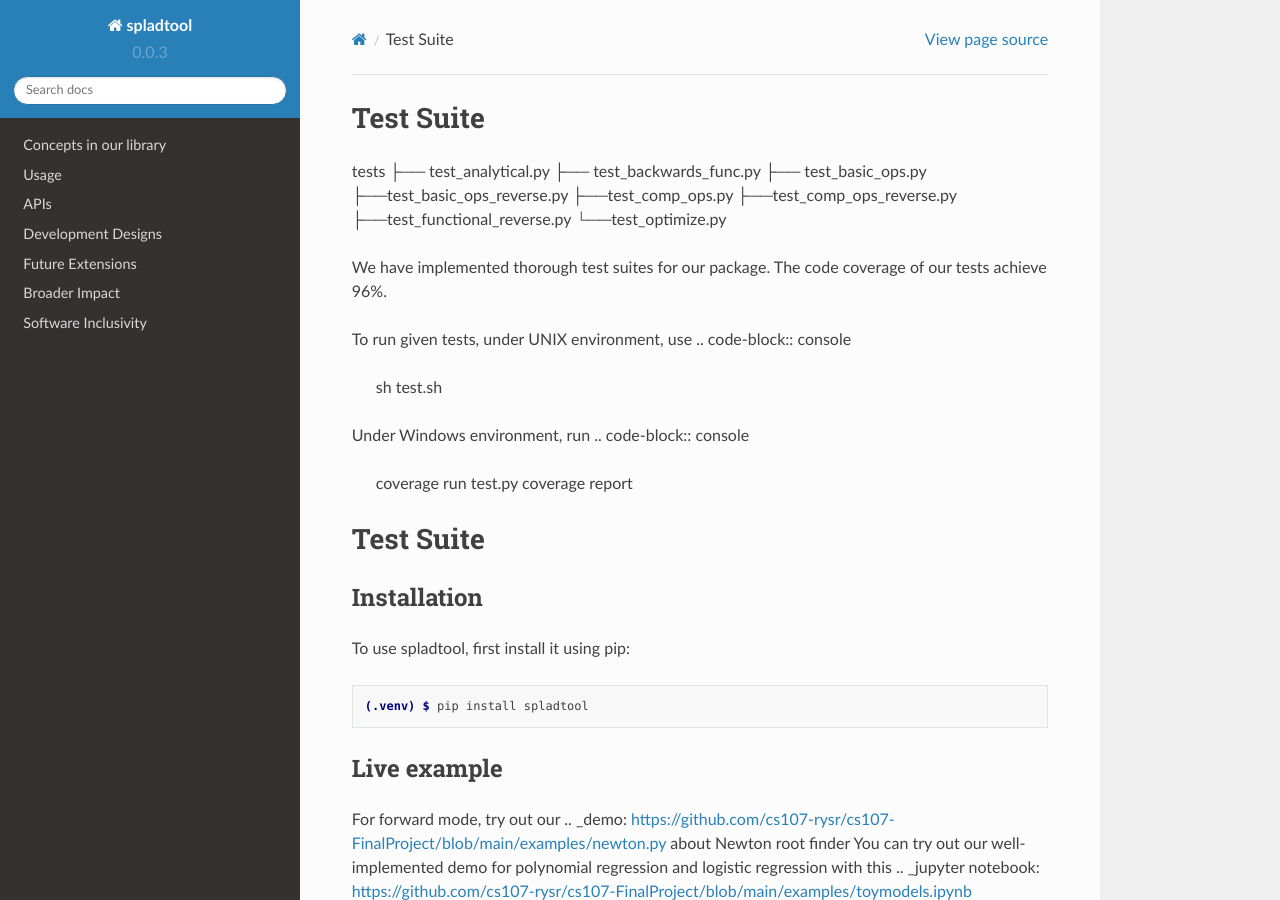
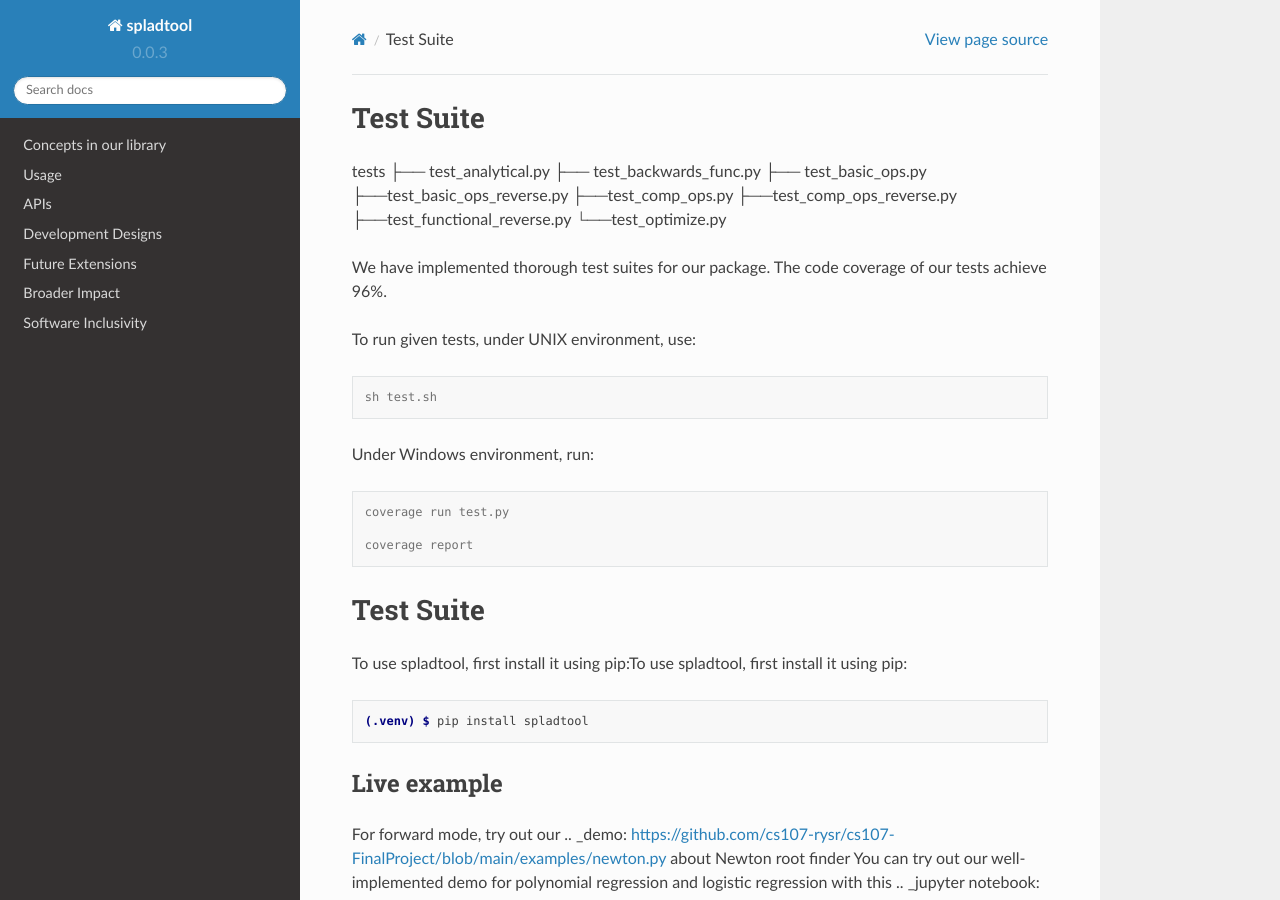
Before and after one commit to cs107-rysr/spladtool-docs, a Sphinx documentation site: the page built from docs/source/test.rst, in a window 1280 px wide and 900 px high. Built offline with Sphinx 7.4.7 and the Read the Docs theme 2.0.0, drawn with Linux system fonts in a browser that asks for light colours; pages that are not in the unit, such as notebooks, are missing from menus.

Commit message:
Update test.rst

```diff
--- a/docs/source/test.rst
+++ b/docs/source/test.rst
@@ -13,13 +13,18 @@
 
 We have implemented thorough test suites for our package. The code coverage of our tests achieve 96%.
 
-To run given tests, under UNIX environment, use
+To run given tests, under UNIX environment, use:
+
 .. code-block:: console
+
   sh test.sh
 
-Under Windows environment, run
+Under Windows environment, run:
+
 .. code-block:: console
+
   coverage run test.py
+
   coverage report
 
 
@@ -31,10 +36,7 @@
 ==========
 
 
-Installation
-------------
-
-To use spladtool, first install it using pip:
+To use spladtool, first install it using pip:To use spladtool, first install it using pip:
 
 .. code-block:: console
 
```
